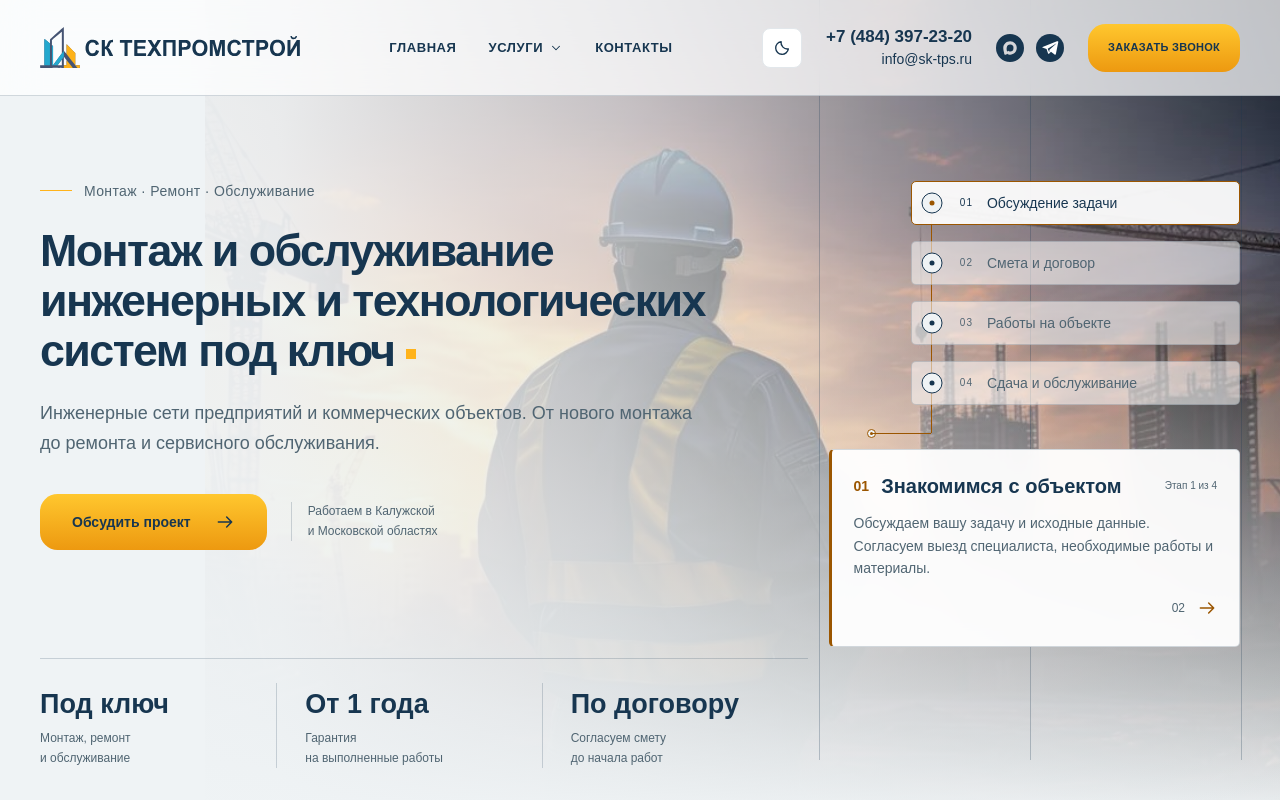
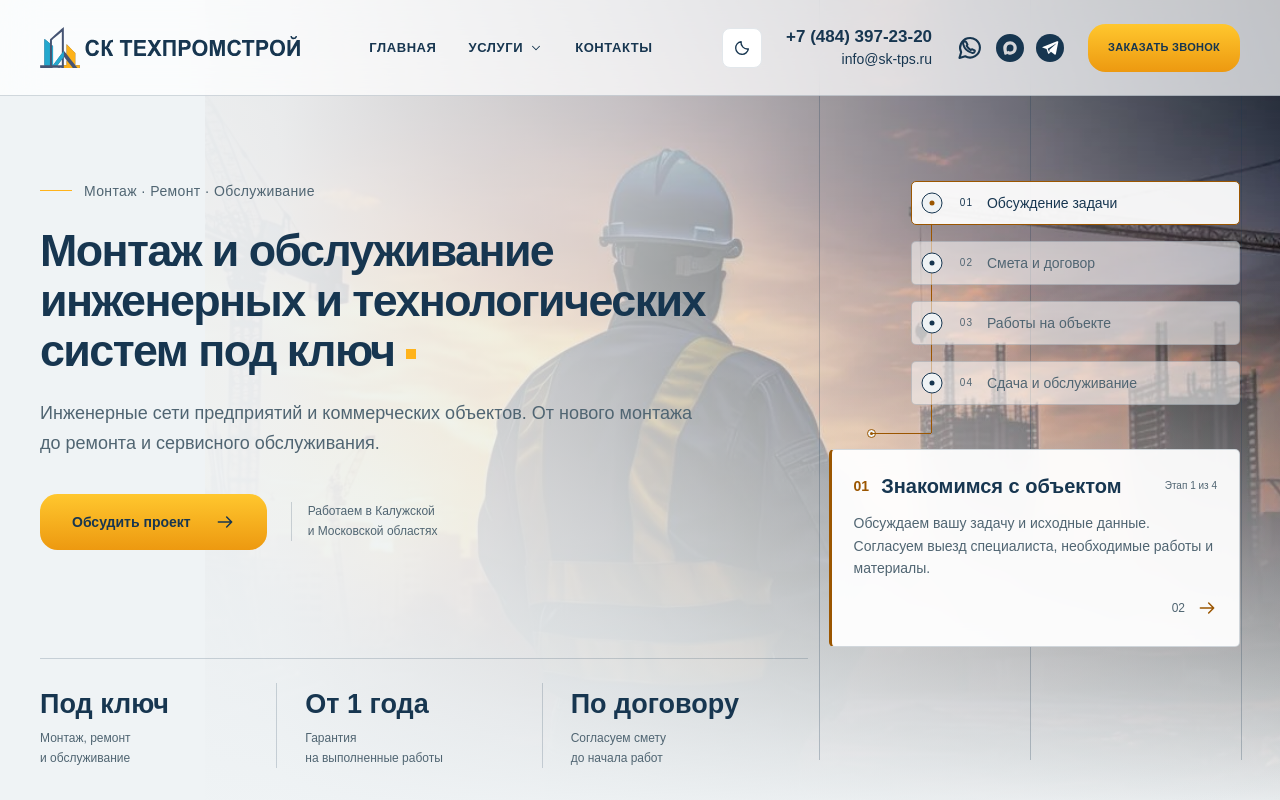
Before and after one commit to Cyrillkel/sk-tps, a Next.js app in the folder frontend/: page / in a window 1280 px wide. Built offline with nearby package versions, Linux system fonts and the light colour scheme.

Commit message:
feat: add WhatsApp contact link and icon to site header and mobile navigation

```diff
--- a/frontend/src/entities/company/model/company.ts
+++ b/frontend/src/entities/company/model/company.ts
@@ -6,5 +6,6 @@ export const company = {
   region: "Калужская и Московская области",
   address: "Калужская область, Жуковский муниципальный округ, деревня Корсакова, Садовая улица, 79",
   telegram: "https://t.me/filchagovm",
+  whatsapp: "https://wa.me/79605219988",
   max: "https://max.ru/u/f9LHodD0cOLqLlSG2kt-P4jTFfC2bVV3fSQ20mK-MUCJq04L-JR9q85m0JY",
 } as const;
--- a/frontend/src/features/site-navigation/ui/mobile-navigation.tsx
+++ b/frontend/src/features/site-navigation/ui/mobile-navigation.tsx
@@ -4,7 +4,7 @@ import Link from "next/link";
 import { useEffect, useRef, useState, type ReactNode } from "react";
 
 import { company } from "@/entities/company";
-import { ChevronDownIcon, CloseIcon, Container, MenuIcon } from "@/shared/ui";
+import { ChevronDownIcon, CloseIcon, Container, MenuIcon, WhatsAppIcon } from "@/shared/ui";
 
 import { ServiceLinks } from "./service-links";
 
@@ -112,6 +112,9 @@ export function MobileNavigation({ controls, logo }: { controls: ReactNode; logo
               <div className="flex flex-col items-start gap-3 border-t border-border pt-6">
                 <a href={company.phoneHref} className="text-xl font-semibold text-primary">{company.phone}</a>
                 <a href={`mailto:${company.email}`} className="text-sm text-muted">{company.email}</a>
+                <a href={company.whatsapp} target="_blank" rel="noopener noreferrer" className="flex min-h-11 items-center gap-2 text-sm font-semibold text-primary hover:text-accent">
+                  <WhatsAppIcon className="size-6" /> Написать в WhatsApp
+                </a>
                 <p className="mt-2 text-xs text-muted">{company.region}</p>
               </div>
             </div>
--- a/frontend/src/shared/ui/icons.tsx
+++ b/frontend/src/shared/ui/icons.tsx
@@ -73,6 +73,15 @@ export function MaxIcon(props: IconProps) {
   );
 }
 
+export function WhatsAppIcon(props: IconProps) {
+  return (
+    <SvgIcon {...props}>
+      <path d="M20.5 11.6a8.5 8.5 0 0 1-12.6 7.5L3 20.5l1.4-4.8a8.5 8.5 0 1 1 16.1-4.1Z" />
+      <path d="m8.2 7.3 1.1 2.4-.8 1a10 10 0 0 0 3.8 3.8l1-.8 2.4 1.1c.3.2.3.5.2.8-.4 1.1-1.4 1.7-2.5 1.4-3.9-1-7-4.1-8-8-.3-1.1.3-2.1 1.4-2.5.3-.1.6-.1.8.2Z" transform="translate(1 0) scale(.95)" />
+    </SvgIcon>
+  );
+}
+
 export function SunIcon(props: IconProps) {
   return <SvgIcon {...props}><circle cx="12" cy="12" r="4" /><path d="M12 2v2m0 16v2M2 12h2m16 0h2M4.9 4.9l1.4 1.4m11.4 11.4 1.4 1.4M4.9 19.1l1.4-1.4M17.7 6.3l1.4-1.4" /></SvgIcon>;
 }
--- a/frontend/src/shared/ui/index.ts
+++ b/frontend/src/shared/ui/index.ts
@@ -1,2 +1,2 @@
 export { Container } from "./container";
-export { ArrowRightIcon, ArrowUpRightIcon, ChevronDownIcon, CloseIcon, MailIcon, MaxIcon, MenuIcon, MoonIcon, PhoneIcon, SunIcon, TelegramIcon } from "./icons";
+export { ArrowRightIcon, ArrowUpRightIcon, ChevronDownIcon, CloseIcon, MailIcon, MaxIcon, MenuIcon, MoonIcon, PhoneIcon, SunIcon, TelegramIcon, WhatsAppIcon } from "./icons";
--- a/frontend/src/widgets/site-header/ui/site-header.tsx
+++ b/frontend/src/widgets/site-header/ui/site-header.tsx
@@ -4,7 +4,7 @@ import Link from "next/link";
 import { company } from "@/entities/company";
 import { SiteNavigation } from "@/features/site-navigation";
 import { ThemeToggle } from "@/features/theme-toggle";
-import { Container, MaxIcon, PhoneIcon, TelegramIcon } from "@/shared/ui";
+import { Container, MaxIcon, PhoneIcon, TelegramIcon, WhatsAppIcon } from "@/shared/ui";
 
 export function SiteHeader() {
   return (
@@ -45,6 +45,15 @@ export function SiteHeader() {
         </div>
         <div className="hidden items-center gap-3 text-primary xl:flex">
           <a
+            href={company.whatsapp}
+            target="_blank"
+            rel="noopener noreferrer"
+            aria-label="Написать в WhatsApp"
+            className="transition-opacity hover:opacity-70"
+          >
+            <WhatsAppIcon className="size-7" />
+          </a>
+          <a
             href={company.max}
             target="_blank"
             rel="noopener noreferrer"
```
